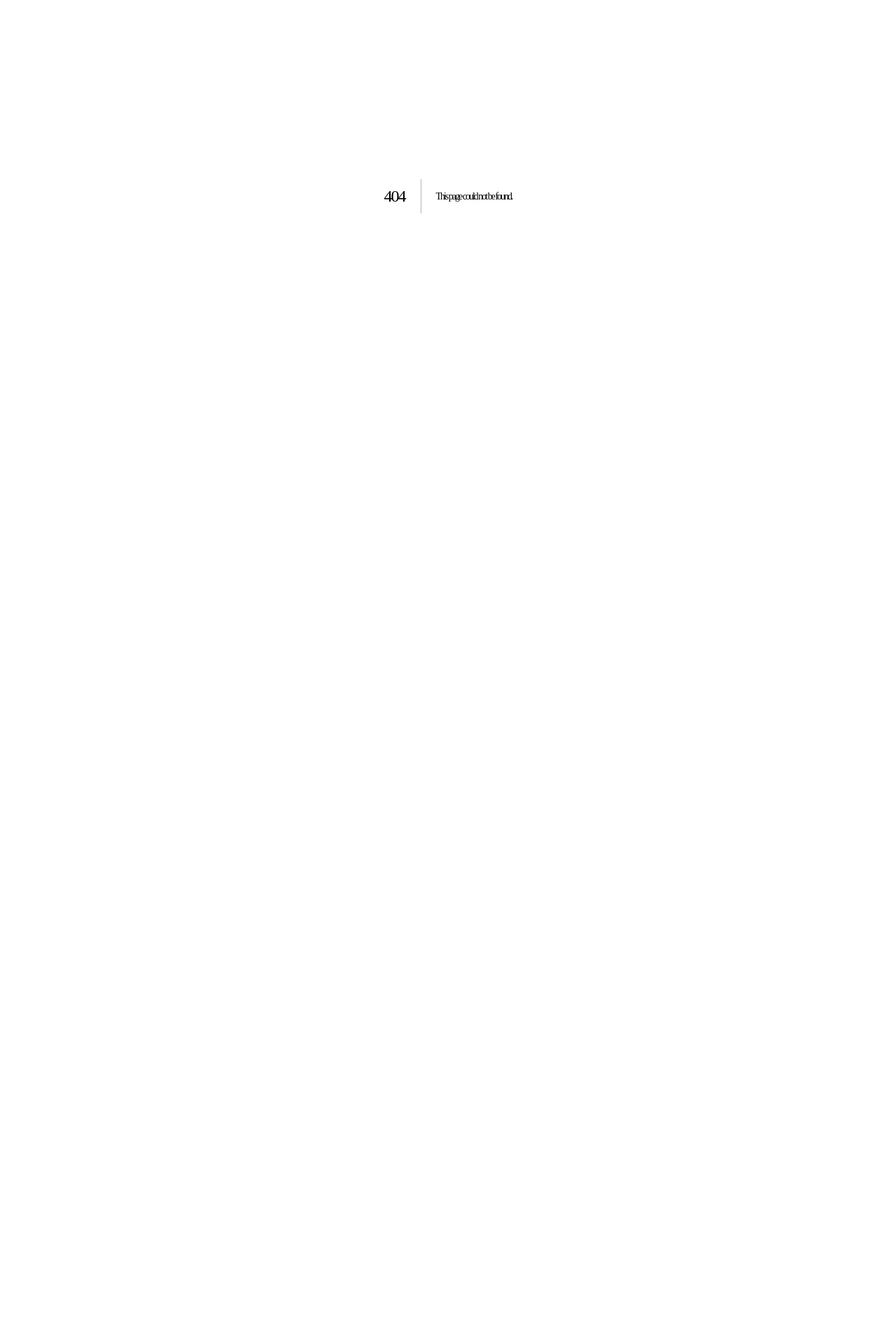
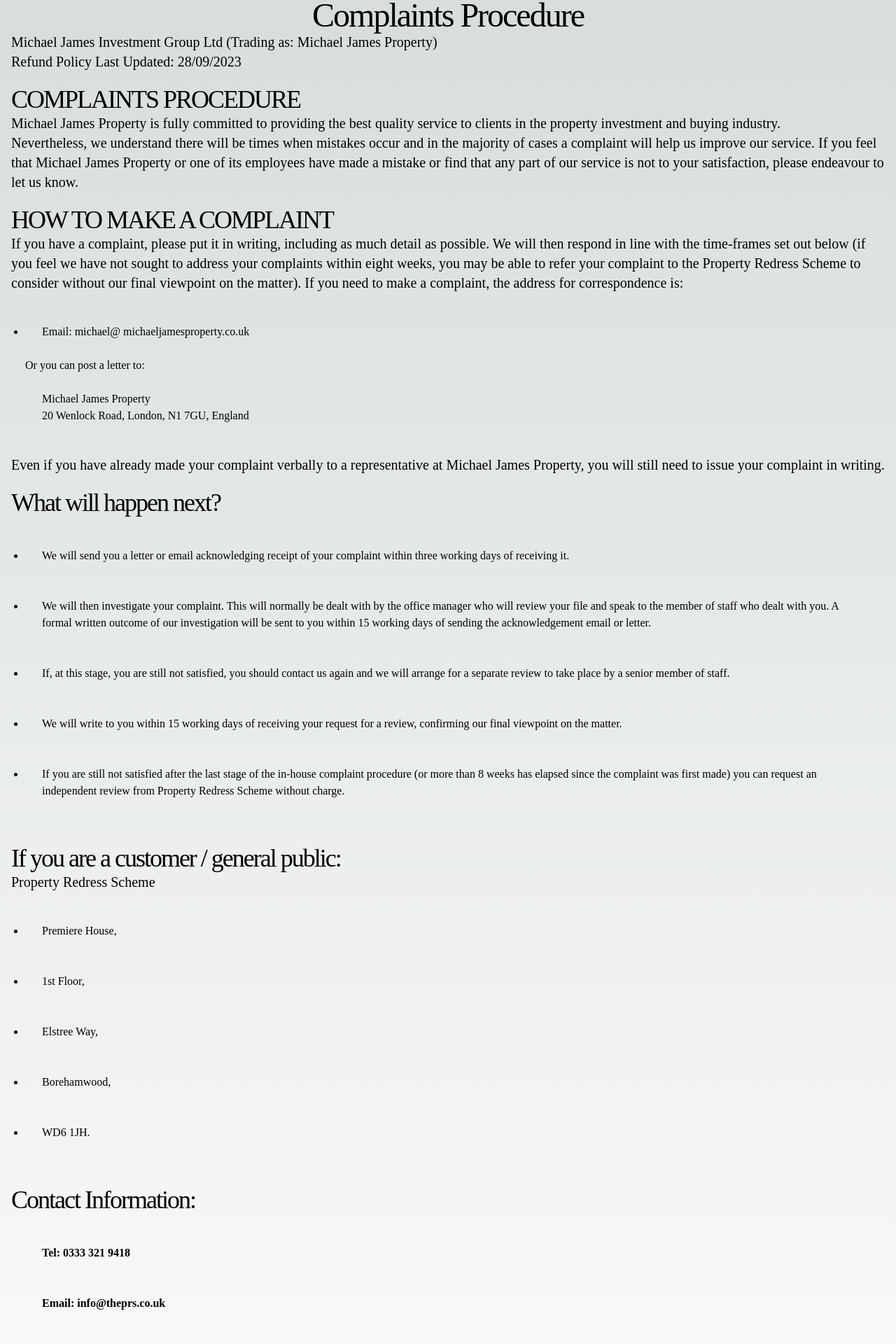
Before and after one commit to shar27/michaeljames, a Next.js app: page /ComplaintsProcedure in a window 1280 px wide. Before the commit this address had no page. Shown: the part 120-2040 px from the top of the page at 70% size. Before the commit the page ends 800 px from the top, so only its background shows below. Built offline with nearby package versions, Linux system fonts and the light colour scheme; a web font is replaced by a local one.

Commit message:
new page complaints

```diff
--- a/src/app/CompliantsProcedure/page.js
+++ b/src/app/ComplaintsProcedure/page.js
@@ -1,80 +1,90 @@
 import React from 'react';
+import NavBar from '../components/NavBar';
+import Footer from '../components/Footer';
+import Link from 'next/link';
 
 function ComplaintsProcedure() {
   return (
+    <>
+    <NavBar/>
+
     <div className="p-4">
-      <h1>Complaints Procedure</h1>
-      <p>
+      <h1 className="text-5xl text-center">Complaints Procedure</h1>
+      <p className="text-xl">
         Michael James Investment Group Ltd (Trading as: Michael James Property)
       </p>
-      <p>Refund Policy Last Updated: 28/09/2023</p>
+      <p className="text-xl">Refund Policy Last Updated: 28/09/2023</p>
 
-      <h2>COMPLAINTS PROCEDURE</h2>
-      <p>
+      <h2 className="text-4xl mt-5">COMPLAINTS PROCEDURE</h2>
+      <p className="text-xl">
         Michael James Property is fully committed to providing the best quality service to clients in the property investment and buying industry.
       </p>
-      <p>
+      <p className="text-xl">
         Nevertheless, we understand there will be times when mistakes occur and in the majority of cases a complaint will help us improve our service. If you feel that Michael James Property or one of its employees have made a mistake or find that any part of our service is not to your satisfaction, please endeavour to let us know.
       </p>
 
-      <h2>HOW TO MAKE A COMPLAINT</h2>
-      <p>
+      <h2 className="text-4xl mt-5">HOW TO MAKE A COMPLAINT</h2>
+      <p className="text-xl">
         If you have a complaint, please put it in writing, including as much detail as possible. We will then respond in line with the time-frames set out below (if you feel we have not sought to address your complaints within eight weeks, you may be able to refer your complaint to the Property Redress Scheme to consider without our final viewpoint on the matter). If you need to make a complaint, the address for correspondence is:
       </p>
-      <ul>
-        <li>Email: <a href="mailto:michael@michaeljamesproperty.co.uk">michael@michaeljamesproperty.co.uk</a></li>
-        <li>
+      <ul className="p-5">
+        <li className="list-disc p-6">Email: <Link href="mailto:michael@michaeljamesproperty.co.uk">
+        michael@
+        michaeljamesproperty.co.uk</Link></li>
+        <li className="">
           Or you can post a letter to:
-          <ul>
-            <li>Michael James Property</li>
-            <li>20 Wenlock Road, London, N1 7GU, England</li>
+          <ul className="">
+            <li className=" p-6">Michael James Property <br/> 20 Wenlock Road, London, N1 7GU, England</li>
+
           </ul>
         </li>
       </ul>
 
-      <p>
+      <p className="text-xl">
         Even if you have already made your complaint verbally to a representative at Michael James Property, you will still need to issue your complaint in writing.
       </p>
 
-      <h2>What will happen next?</h2>
-      <ul>
-        <li>We will send you a letter or email acknowledging receipt of your complaint within three working days of receiving it.</li>
-        <li>
+      <h2 className="text-4xl mt-5">What will happen next?</h2>
+      <ul className="p-5">
+        <li className="list-disc p-6">We will send you a letter or email acknowledging receipt of your complaint within three working days of receiving it.</li>
+        <li className="list-disc p-6">
           We will then investigate your complaint. This will normally be dealt with by the office manager who will review your file and speak to the member of staff who dealt with you. A formal written outcome of our investigation will be sent to you within 15 working days of sending the acknowledgement email or letter.
         </li>
-        <li>
+        <li className="list-disc p-6">
           If, at this stage, you are still not satisfied, you should contact us again and we will arrange for a separate review to take place by a senior member of staff.
         </li>
-        <li>We will write to you within 15 working days of receiving your request for a review, confirming our final viewpoint on the matter.</li>
-        <li>
+        <li className="list-disc p-6">We will write to you within 15 working days of receiving your request for a review, confirming our final viewpoint on the matter.</li>
+        <li className="list-disc p-6">
           If you are still not satisfied after the last stage of the in-house complaint procedure (or more than 8 weeks has elapsed since the complaint was first made) you can request an independent review from Property Redress Scheme without charge.
         </li>
       </ul>
 
-      <h2>If you are a customer / general public:</h2>
-      <p>
+      <h2 className="text-4xl mt-5">If you are a customer / general public:</h2>
+      <p className="text-xl">
         Property Redress Scheme
       </p>
-      <ul>
-        <li>Premiere House,</li>
-        <li>1st Floor,</li>
-        <li>Elstree Way,</li>
-        <li>Borehamwood,</li>
-        <li>WD6 1JH.</li>
+      <ul className="p-5">
+        <li className="list-disc p-6">Premiere House,</li>
+        <li className="list-disc p-6">1st Floor,</li>
+        <li className="list-disc p-6">Elstree Way,</li>
+        <li className="list-disc p-6">Borehamwood,</li>
+        <li className="list-disc p-6">WD6 1JH.</li>
       </ul>
 
-      <h2>Contact Information:</h2>
-      <ul>
-        <li>Tel: 0333 321 9418</li>
-        <li>Email: <a href="mailto:info@theprs.co.uk">info@theprs.co.uk</a></li>
-        <li>Web: <a href="https://www.theprs.co.uk" target="_blank" rel="noopener noreferrer">www.theprs.co.uk</a></li>
+      <h2 className="text-4xl mt-5">Contact Information:</h2>
+      <ul className="p-5">
+        <li className=" p-6 font-bold">Tel: 0333 321 9418</li>
+        <li className=" p-6 font-bold">Email: <a href="mailto:info@theprs.co.uk">info@theprs.co.uk</a></li>
+        <li className=" p-6 font-bold">Web: <a href="https://www.theprs.co.uk" target="_blank" rel="noopener noreferrer">www.theprs.co.uk</a></li>
       </ul>
 
-      <h2>Please note the following:</h2>
-      <p>
+      <h2 className="text-4xl mt-5">Please note the following:</h2>
+      <p className="text-xl">
         You will need to submit your complaint to Property Redress Scheme within 12 months of receiving our final viewpoint letter, including any evidence to support your case. Property Redress Scheme requires that all complaints are addressed through this in-house complaint’s procedure before being submitted for an independent review.
       </p>
     </div>
+    <Footer/>
+    </>
   );
 }
 
```
